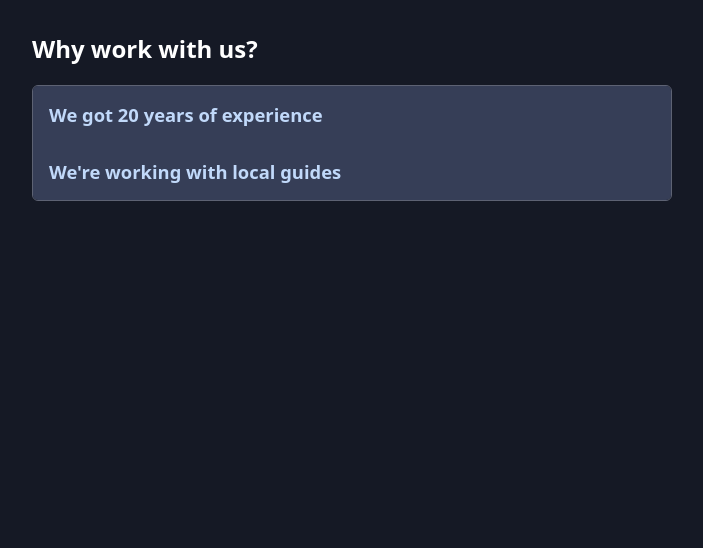
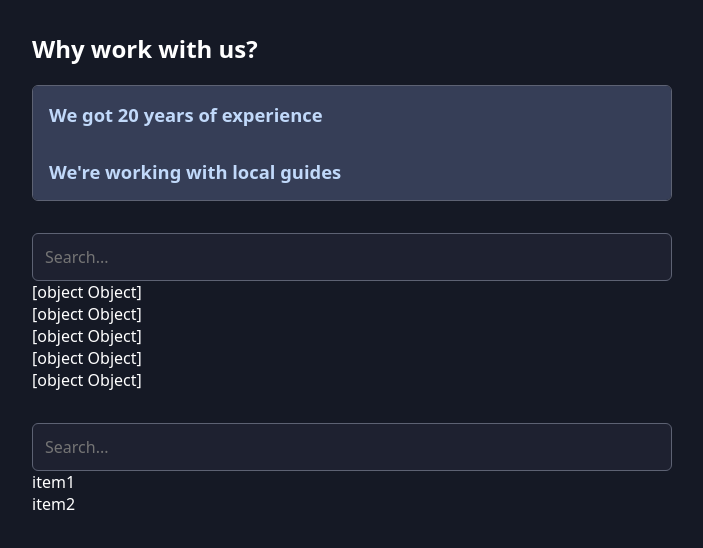
Before and after one commit to karpovvicz/best-practices-project, a React (Vite) app: page / in a window 1280 px wide. Shown: the top 548 px of the page, without its empty margins (288-991 px from the left). Built offline with nearby package versions, Linux system fonts and the light colour scheme.

Commit message:
added accordionuseItemContext functionality

```diff
--- a/src/App.jsx
+++ b/src/App.jsx
@@ -1,6 +1,44 @@
 import Accordion from "./components/Accordion/Accordion.jsx";
 import AccordionTitle from "./components/Accordion/AccordionTitle.jsx";
+import SearchableList from "./components/SearchableList/SearchableList.jsx";
+import savannaImg from './assets/african-savanna.jpg';
+import amazonImg from './assets/amazon-river.jpg';
+import caribbeanImg from './assets/caribbean-beach.jpg';
+import desertImg from './assets/desert-dunes.jpg';
+import forestImg from './assets/forest-waterfall.jpg';
 
+const PLACES = [
+  {
+    id: 'african-savanna',
+    image: savannaImg,
+    title: 'African Savanna',
+    description: 'Experience the beauty of nature.',
+  },
+  {
+    id: 'amazon-river',
+    image: amazonImg,
+    title: 'Amazon River',
+    description: 'Get to know the largest river in the world.',
+  },
+  {
+    id: 'caribbean-beach',
+    image: caribbeanImg,
+    title: 'Caribbean Beach',
+    description: 'Enjoy the sun and the beach.',
+  },
+  {
+    id: 'desert-dunes',
+    image: desertImg,
+    title: 'Desert Dunes',
+    description: 'Discover the desert life.',
+  },
+  {
+    id: 'forest-waterfall',
+    image: forestImg,
+    title: 'Forest Waterfall',
+    description: 'Listen to the sound of the water.',
+  },
+];
 
 function App() {
   return (<>
@@ -8,14 +46,14 @@ function App() {
     <section>
       <h2>Why work with us?</h2>
 <Accordion className="accordion">
-<Accordion.Item
+<Accordion.Item id="experience"
 
     className="accordion-item"
     >
-  <Accordion.Title   className="accordion-item-title"  id="experience">
+  <Accordion.Title   className="accordion-item-title"  >
     We got 20 years of experience
   </Accordion.Title>
-  <Accordion.Content  className="accordion-item-content"    id="experience">
+  <Accordion.Content  className="accordion-item-content"    >
     <article>
       <p>
         You wont go wrong with us
@@ -28,15 +66,16 @@ function App() {
 
 
 </Accordion.Item>
-  <Accordion.Item
-      id="local-guides"
-      title="We're working with local guides">
-    <Accordion.Title   className="accordion-item-title"  id="local-guides">
+  <Accordion.Item id="local-guides"
+                  className="accordion-item"
+
+     >
+    <Accordion.Title   className="accordion-item-title" >
       We're working with local guides
     </Accordion.Title>
     <Accordion.Content
         className="accordion-item-content"
-        id="local-guides">
+      >
       <article>
         <p>
           We're not doing this alone just from an office
@@ -52,6 +91,12 @@ function App() {
 
 </Accordion>
     </section>
+    <section>
+      <SearchableList items={PLACES} />
+      <SearchableList items={['item1', 'item2']} />
+
+
+    </section>
   </main>
       </>
   )
--- a/src/components/Accordion/AccordionContent.jsx
+++ b/src/components/Accordion/AccordionContent.jsx
@@ -1,7 +1,9 @@
-import {useAccordionContext} from "./Accordion.jsx";
+import { useAccordionContext } from "./Accordion.jsx";
+import { useAccordionItemContext } from "./AccordionItem.jsx";
 
-export default function AccordionContent({id, children, className }) {
+export default function AccordionContent({ children, className }) {
     const { openItemId } = useAccordionContext();
+    const id = useAccordionItemContext();
 
     const isOpen = openItemId === id;
 
--- a/src/components/Accordion/AccordionItem.jsx
+++ b/src/components/Accordion/AccordionItem.jsx
@@ -1,13 +1,28 @@
+import { createContext, useContext} from 'react'
 
 
-export default function AccordionItem({ className, children }) {
+const AccordionItemContext = createContext();
 
+export function useAccordionItemContext() {
+    const ctx = useContext(AccordionItemContext);
 
+    if (!ctx) {
+        throw new Error(
+            'AccordionItem-related components must be wrapped by <Accordion Item '
+        );
+    }
+
+    return ctx;
+}
+
+export default function AccordionItem({id,  className, children }) {
 
 
     return (
+        <AccordionItemContext.Provider value={id}>
         <li className={className}>
             {children}
         </li>
+        </AccordionItemContext.Provider>
     )
 }
--- a/src/components/Accordion/AccordionTitle.jsx
+++ b/src/components/Accordion/AccordionTitle.jsx
@@ -1,7 +1,9 @@
 import {useAccordionContext} from "./Accordion.jsx";
+import { useAccordionItemContext} from "./AccordionItem.jsx";
 
-export default function AccordionTitle({id, className, children}) {
-    const {toggleItem } = useAccordionContext();
+export default function AccordionTitle({ className, children}) {
+    const { toggleItem } = useAccordionContext();
+    const id = useAccordionItemContext();
 
     return (
         <h3 className={className} onClick={() => toggleItem(id)}>
--- /dev/null
+++ b/src/components/SearchableList/SearchableList.jsx
@@ -0,0 +1,10 @@
+export default function SearchableList({items}) {
+    return (
+        <div className="searchable-list">
+            <input type="search" placeholder="Search..." />
+            <ul>
+                {items.map( (item, index ) => <li key={index}>{item.toString()}</li>)}
+            </ul>
+        </div>
+    )
+}
```
